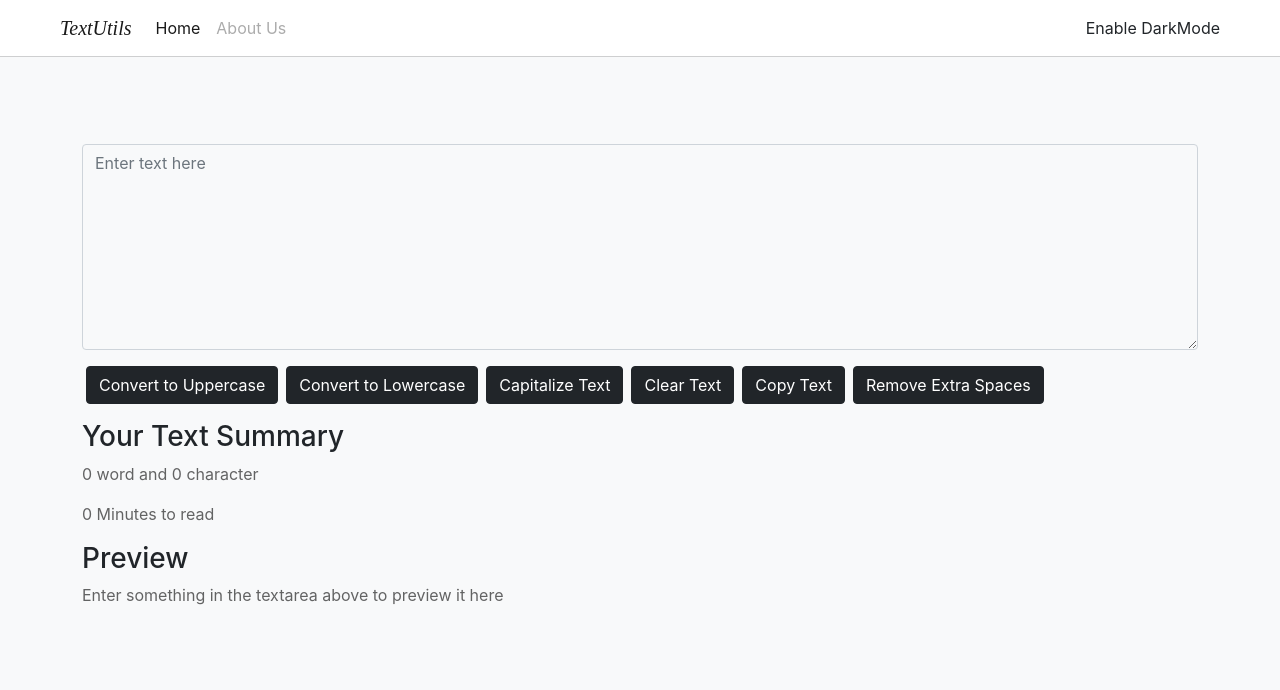
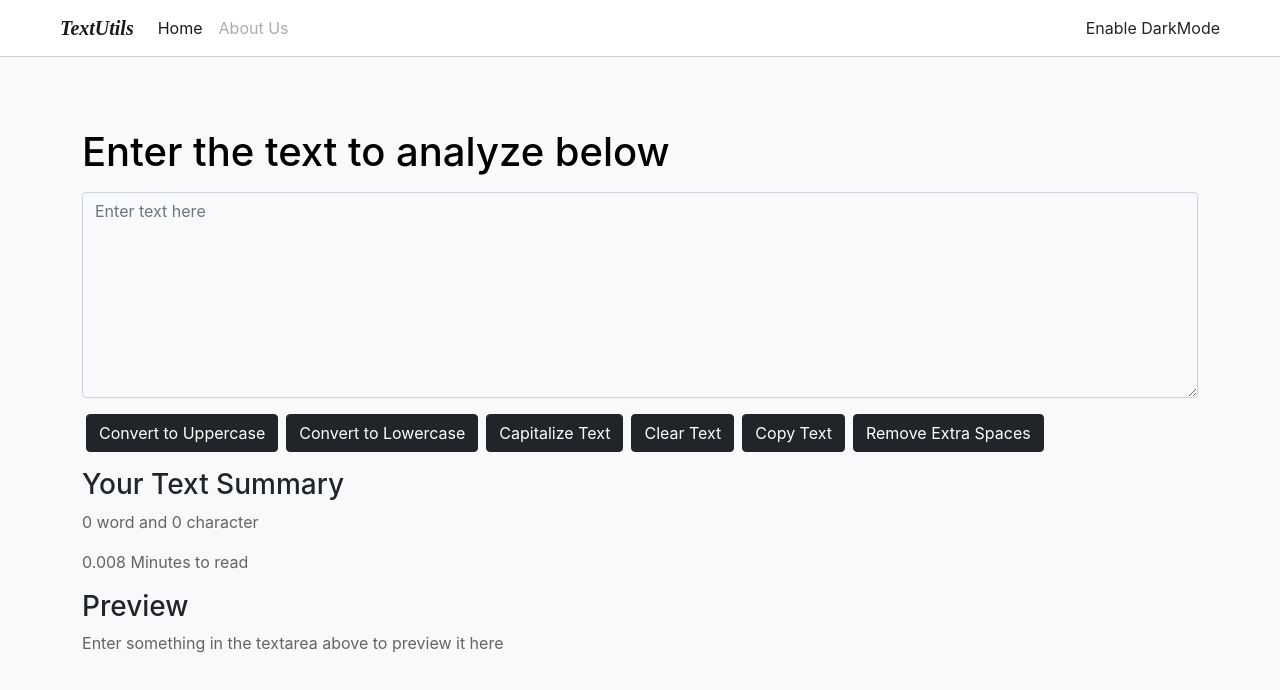
Before and after one commit to Ksharma889/TextUtils-React, a React (Create React App) app: page / in a window 1280 px wide. Shown: the top 690 px of the page. Built offline with nearby package versions, Linux system fonts and the light colour scheme.

Commit message:
All function setup in TextUtils App

```diff
--- a/src/App.css
+++ b/src/App.css
@@ -47,3 +47,11 @@ textarea:focus{
   box-shadow: none !important;
   border: 1px solid var(--color);
 }
+
+.preview{
+  text-transform: lowercase !important;
+}
+
+.preview::first-letter {
+  text-transform: capitalize !important;
+}
--- a/src/component/Navbar.js
+++ b/src/component/Navbar.js
@@ -5,7 +5,7 @@ export default function Navbar(props) {
     return (
         <nav className="navbar navbar-light navbar-expand-lg px-lg-5">
             <div className="container-fluid">
-                <a className="navbar-brand" href="/"><i>{props.title}</i></a>
+                <a className="navbar-brand" href="/"><b><i>{props.title}</i></b></a>
                 <button className="navbar-toggler" type="button" data-bs-toggle="collapse" data-bs-target="#navbarSupportedContent" aria-controls="navbarSupportedContent" aria-expanded="false" aria-label="Toggle navigation">
                     <span className="navbar-toggler-icon"></span>
                 </button>
--- a/src/component/TextForm.js
+++ b/src/component/TextForm.js
@@ -1,24 +1,62 @@
-import React from 'react'
+import React, {useState} from 'react'
 import PropTypes from 'prop-types'
 
 export default function TextForm(props) {
+    const handleUpperTextClick = ()=>{
+        const newText = text.toUpperCase();
+        setText(newText);
+    }
+
+    const handleLowerTextClick = ()=>{
+        const newText = text.toLowerCase();
+        setText(newText);
+    }
+
+    const handleCapitalizeTextClick = ()=>{
+        const capitalizeText = (capText)=>{
+            return capText.toLowerCase().split(" ").map(word =>
+                word.charAt(0).toUpperCase() + word.slice(1)
+            ).join(" ");
+        }
+        const newText = capitalizeText(text);
+        setText(newText);
+    }
+
+    const handleClearTextClick = ()=>{
+        const newText = "";
+        setText(newText);
+    }
+
+    const handleCopyTextClick = ()=>{
+        navigator.clipboard.writeText(text);
+    }
+
+    const handleRemoveExtraSpaces = ()=>{
+        const newText = text.replace(/\s+/g,' ');
+        setText(newText);
+    }
+
+    const handleOnChange = (event)=>{
+        setText(event.target.value);
+    }
+    const [text, setText] = useState('');
     return (
         <div className="container my-5 py-4">
-            <h1 className="title pb-2">{props.textareaTitle}</h1>
-            <textarea placeholder="Enter text here" className="form-control" id="exampleFormControlTextarea" rows="8"></textarea>
+            <h1 className="title pb-2">{props.TextFormTitle}</h1>
+            <textarea placeholder="Enter text here" value={text} onChange={handleOnChange} className="form-control" id="exampleFormControlTextarea" rows="8"></textarea>
             <div className="buttons my-2">
-                <button type="button" className="btn btn-dark my-2 mx-1">Convert to Uppercase</button>
-                <button type="button" className="btn btn-dark my-2 mx-1">Convert to Lowercase</button>
-                <button type="button" className="btn btn-dark my-2 mx-1">Capitalize Text</button>
-                <button type="button" className="btn btn-dark my-2 mx-1">Clear Text</button>
-                <button type="button" className="btn btn-dark my-2 mx-1">Copy Text</button>
-                <button type="button" className="btn btn-dark my-2 mx-1">Remove Extra Spaces</button>
+                <button type="button" onClick={handleUpperTextClick} className="btn btn-dark my-2 mx-1">Convert to Uppercase</button>
+                <button type="button" onClick={handleLowerTextClick} className="btn btn-dark my-2 mx-1">Convert to Lowercase</button>
+                <button type="button" onClick={handleCapitalizeTextClick} className="btn btn-dark my-2 mx-1">Capitalize Text</button>
+                <button type="button" onClick={handleClearTextClick} className="btn btn-dark my-2 mx-1">Clear Text</button>
+                <button type="button" onClick={handleCopyTextClick} className="btn btn-dark my-2 mx-1">Copy Text</button>
+                <button type="button" onClick={handleRemoveExtraSpaces} className="btn btn-dark my-2 mx-1">Remove Extra Spaces</button>
             </div>
             <h3>Your Text Summary</h3>
-            <p>0 word and 0 character</p>
-            <p>0 Minutes to read</p>
+            <p>{((text.trim().split(" ")).filter((e) => e !== "")).length} word and {text.length} character</p>
+            <p>{0.008 * text.split(" ").length} Minutes to read</p>
             <h3>Preview</h3>
-            <p>Enter something in the textarea above to preview it here</p>
+            <p className='preview'>{text.length>0? text : 'Enter something in the textarea above to preview it here'}</p>
         </div>
     )
 }
```
